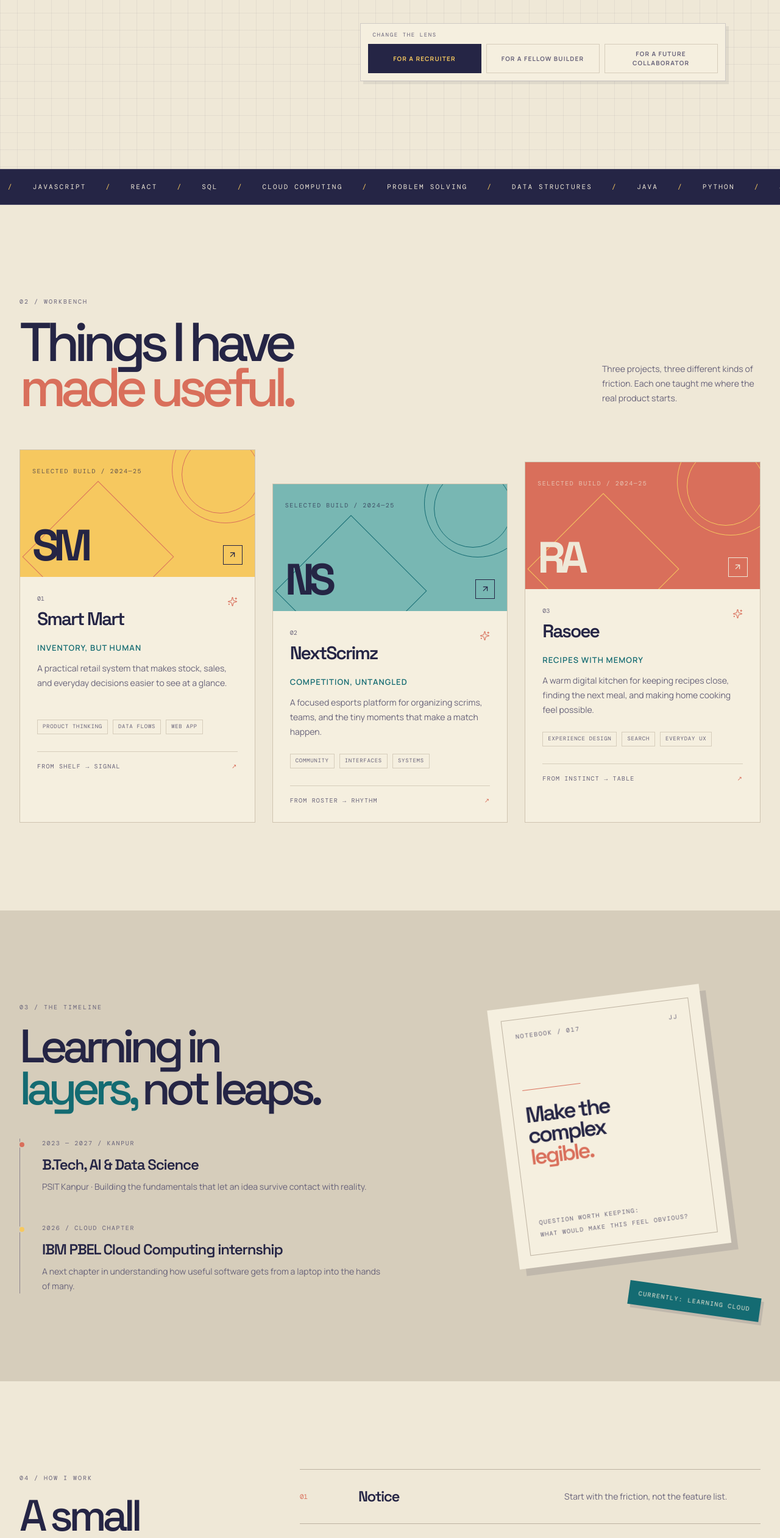
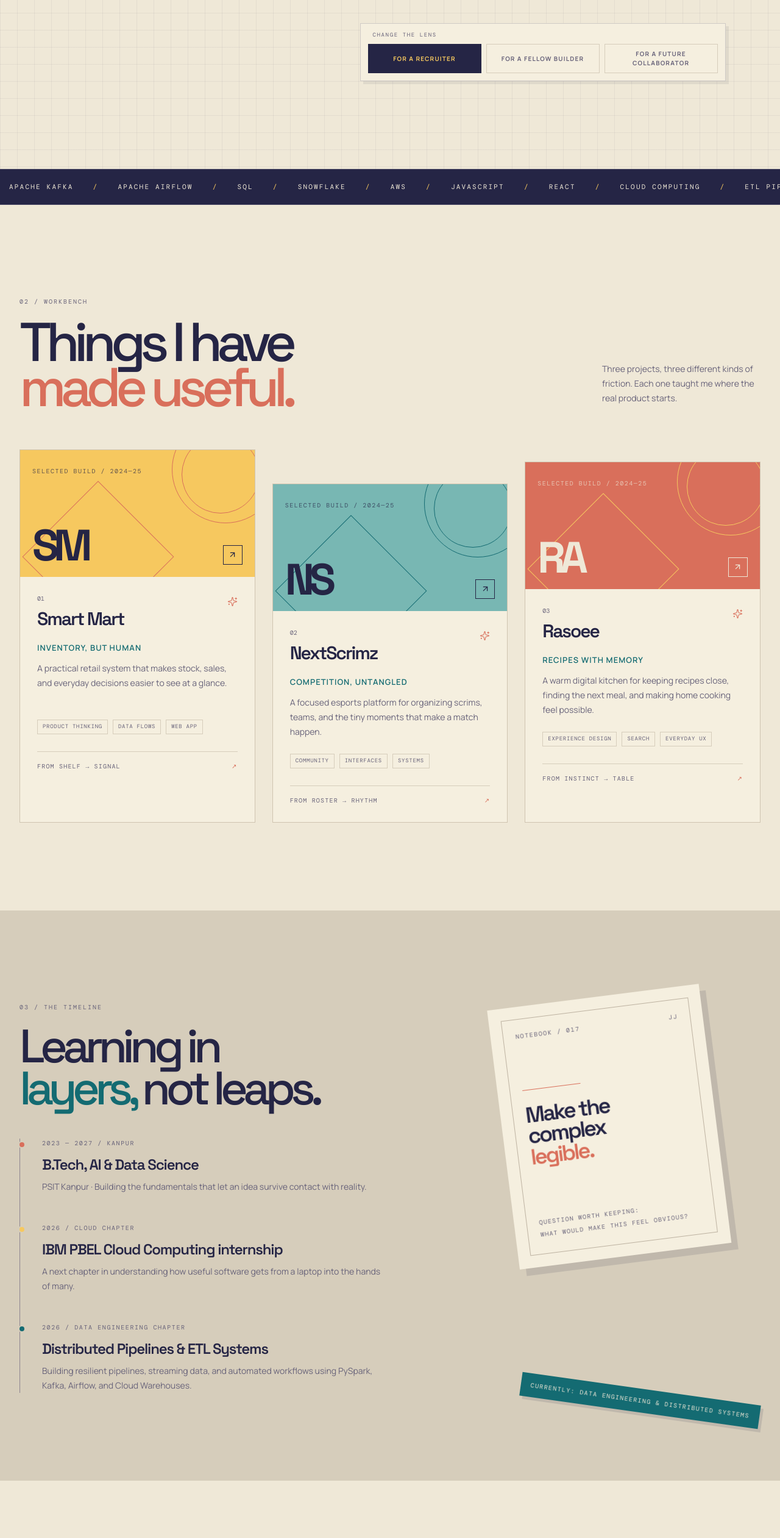
Before and after one commit to janmaijayjagsan01/portfolio-sample-2, a React (Vite) app: page / in a window 1280 px wide. Shown: the part 1361-3883 px from the top of the page at 61% size. Built offline with nearby package versions, Linux system fonts and the light colour scheme.

Commit message:
Add Data Engineering step to journey timeline, marquee, and status badge

```diff
--- a/src/App.tsx
+++ b/src/App.tsx
@@ -62,7 +62,22 @@ const projects = [
   },
 ];
 
-const tech = ['Java', 'Python', 'JavaScript', 'React', 'SQL', 'Cloud Computing', 'Problem Solving', 'Data Structures'];
+const tech = [
+  'Java',
+  'Python',
+  'PySpark',
+  'Apache Kafka',
+  'Apache Airflow',
+  'SQL',
+  'Snowflake',
+  'AWS',
+  'JavaScript',
+  'React',
+  'Cloud Computing',
+  'ETL Pipelines',
+  'Problem Solving',
+  'Data Structures',
+];
 const githubUrl = 'https://github.com/janmaijayjagsan01';
 const linkedinUrl = 'https://www.linkedin.com/in/janmaijay-jaiswal-635040283';
 const emailAddress = 'janmaijayjagsan01@gmail.com';
@@ -262,7 +277,8 @@ function StorySection() {
             <h2 className="reveal reveal-delay-1 mt-5 max-w-[680px] font-display text-[clamp(2.8rem,6vw,6rem)] font-medium leading-[.9] tracking-[-.1em] text-[#252545]">Learning in<br /><span className="text-[#146b72]">layers,</span> not leaps.</h2>
             <div className="reveal reveal-delay-2 mt-12 border-l border-[#8d8490] pl-6 md:pl-9">
               <div className="relative pb-12"><span className="absolute -left-[31px] top-1 h-3 w-3 rounded-full border-2 border-[#d6cdbb] bg-[#d96f5b] md:-left-[39px]" /><p className="font-mono text-[10px] uppercase tracking-[.16em] text-[#68637a]">2023 — 2027 / Kanpur</p><h3 className="mt-3 font-display text-2xl font-semibold tracking-[-.05em] text-[#252545]">B.Tech, AI &amp; Data Science</h3><p className="mt-2 text-sm leading-6 text-[#68637a]">PSIT Kanpur · Building the fundamentals that let an idea survive contact with reality.</p></div>
-              <div className="relative"><span className="absolute -left-[31px] top-1 h-3 w-3 rounded-full border-2 border-[#d6cdbb] bg-[#f6c85f] md:-left-[39px]" /><p className="font-mono text-[10px] uppercase tracking-[.16em] text-[#68637a]">2026 / Cloud chapter</p><h3 className="mt-3 font-display text-2xl font-semibold tracking-[-.05em] text-[#252545]">IBM PBEL Cloud Computing internship</h3><p className="mt-2 text-sm leading-6 text-[#68637a]">A next chapter in understanding how useful software gets from a laptop into the hands of many.</p></div>
+              <div className="relative pb-12"><span className="absolute -left-[31px] top-1 h-3 w-3 rounded-full border-2 border-[#d6cdbb] bg-[#f6c85f] md:-left-[39px]" /><p className="font-mono text-[10px] uppercase tracking-[.16em] text-[#68637a]">2026 / Cloud chapter</p><h3 className="mt-3 font-display text-2xl font-semibold tracking-[-.05em] text-[#252545]">IBM PBEL Cloud Computing internship</h3><p className="mt-2 text-sm leading-6 text-[#68637a]">A next chapter in understanding how useful software gets from a laptop into the hands of many.</p></div>
+              <div className="relative"><span className="absolute -left-[31px] top-1 h-3 w-3 rounded-full border-2 border-[#d6cdbb] bg-[#146b72] md:-left-[39px]" /><p className="font-mono text-[10px] uppercase tracking-[.16em] text-[#68637a]">2026 / Data Engineering chapter</p><h3 className="mt-3 font-display text-2xl font-semibold tracking-[-.05em] text-[#252545]">Distributed Pipelines &amp; ETL Systems</h3><p className="mt-2 text-sm leading-6 text-[#68637a]">Building resilient pipelines, streaming data, and automated workflows using PySpark, Kafka, Airflow, and Cloud Warehouses.</p></div>
             </div>
           </div>
           <div className="relative">
@@ -273,7 +289,7 @@ function StorySection() {
                 <div className="font-mono text-[10px] uppercase leading-5 tracking-[.12em] text-[#68637a]">Question worth keeping:<br />What would make this feel obvious?</div>
               </div>
             </div>
-            <div className="reveal reveal-delay-2 absolute -bottom-8 -right-2 rotate-[8deg] bg-[#146b72] px-4 py-3 font-mono text-[10px] uppercase tracking-[.14em] text-[#efe8d7] shadow-[5px_5px_0_rgba(37,37,69,.12)] md:right-0">Currently: learning cloud</div>
+            <div className="reveal reveal-delay-2 absolute -bottom-8 -right-2 rotate-[8deg] bg-[#146b72] px-4 py-3 font-mono text-[10px] uppercase tracking-[.14em] text-[#efe8d7] shadow-[5px_5px_0_rgba(37,37,69,.12)] md:right-0">Currently: Data Engineering &amp; Distributed Systems</div>
           </div>
         </div>
       </div>
```
